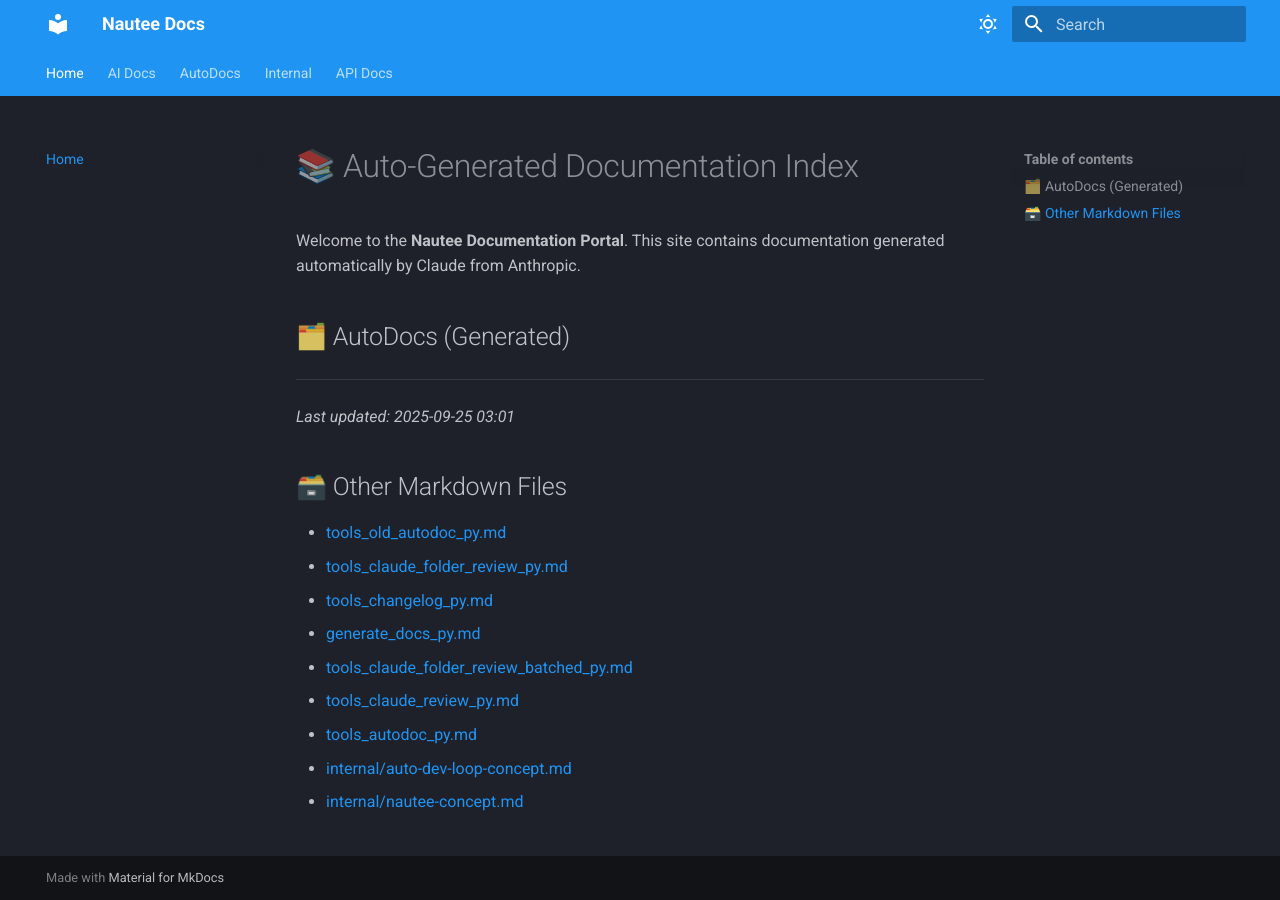
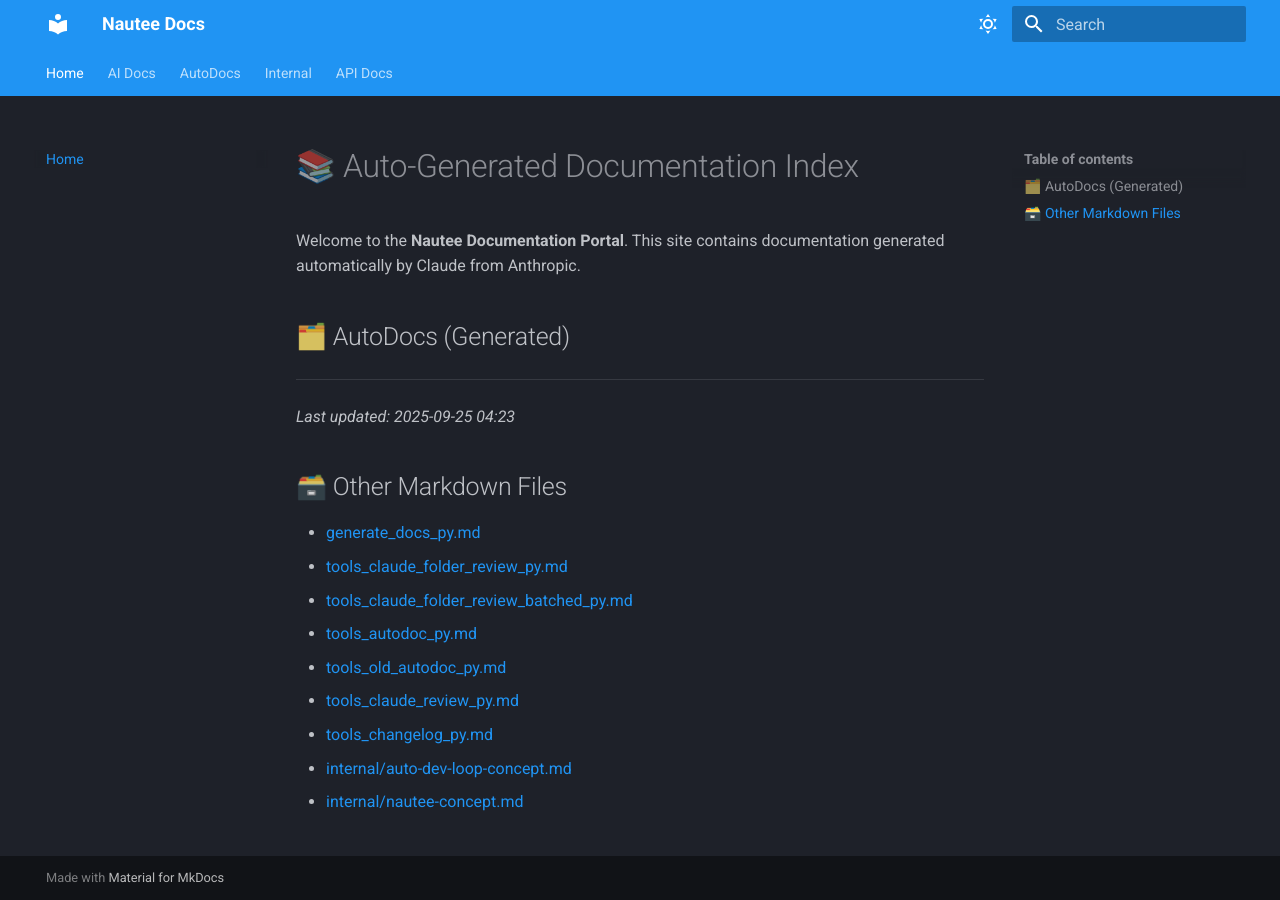
Before and after one commit to 48Nauts-Operator/nautee, an MkDocs documentation site: the page built from docs/index.md, in a window 1280 px wide. Built offline with MkDocs 1.6.1 and Material for MkDocs 9.7.7, drawn with Linux system fonts in a browser that asks for light colours.

Commit message:
🤖 Auto-update docs via Nautee

```diff
--- a/docs/index.md
+++ b/docs/index.md
@@ -7,16 +7,16 @@ Welcome to the **Nautee Documentation Portal**. This site contains documentation
 
 ---
 
-_Last updated: 2025-09-25 03:01_
+_Last updated: 2025-09-25 04:23_
 
 ## 🗃️ Other Markdown Files
 
+- [generate_docs_py.md](generate_docs_py.md)
+- [tools_claude_folder_review_py.md](tools_claude_folder_review_py.md)
+- [tools_claude_folder_review_batched_py.md](tools_claude_folder_review_batched_py.md)
+- [tools_autodoc_py.md](tools_autodoc_py.md)
 - [tools_old_autodoc_py.md](tools_old_autodoc_py.md)
-- [tools_claude_folder_review_py.md](tools_claude_folder_review_py.md)
+- [tools_claude_review_py.md](tools_claude_review_py.md)
 - [tools_changelog_py.md](tools_changelog_py.md)
-- [generate_docs_py.md](generate_docs_py.md)
-- [tools_claude_folder_review_batched_py.md](tools_claude_folder_review_batched_py.md)
-- [tools_claude_review_py.md](tools_claude_review_py.md)
-- [tools_autodoc_py.md](tools_autodoc_py.md)
 - [internal/auto-dev-loop-concept.md](internal/auto-dev-loop-concept.md)
 - [internal/nautee-concept.md](internal/nautee-concept.md)
```
